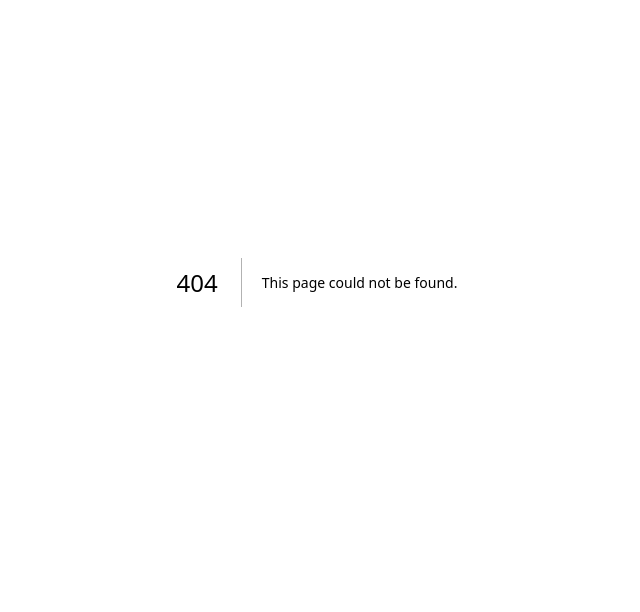
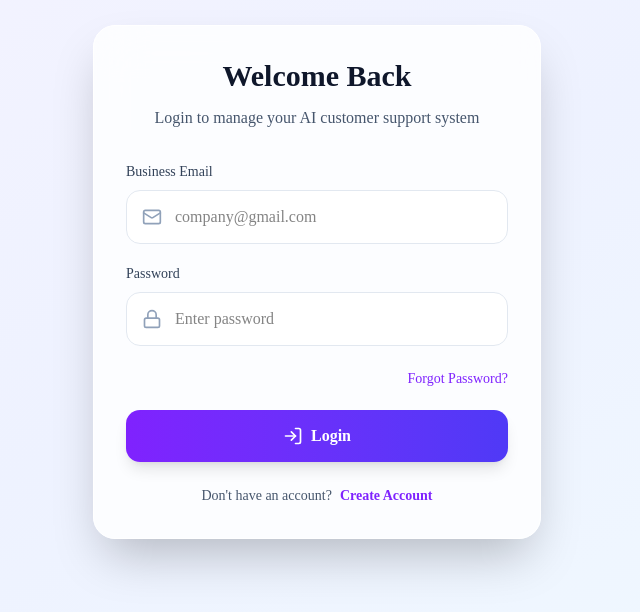
Before and after one commit to jkweb-dev/Ai-Customer-Support-System, a Next.js app in the folder frontend/: page /company/login in a window 1280 px wide. Before the commit this address had no page. Shown: the part 118-730 px from the top of the page, without its empty margins (323-963 px from the left). Built offline with nearby package versions, Linux system fonts and the light colour scheme.

Commit message:
Login form Created for Comapny side

```diff
--- /dev/null
+++ b/frontend/app/company/login/page.js
@@ -0,0 +1,254 @@
+"use client";
+
+
+import { useState } from "react";
+import { useRouter } from "next/navigation";
+import Link from "next/link";
+import toast from "react-hot-toast";
+
+
+import AuthLayout from "@/components/auth/AuthLayout";
+import LoginForm from "@/components/Auth/Login";
+
+
+import handleError from "@/Utils/handleError";
+import axios from "axios";
+
+
+
+const LoginPage = () => {
+
+
+const router = useRouter();
+
+
+
+const [formData,setFormData] = useState({
+
+email:"",
+password:""
+
+});
+
+
+
+const [loading,setLoading] = useState(false);
+
+
+
+
+
+
+
+const handleChange = (e)=>{
+
+
+const {name,value}=e.target;
+
+
+setFormData((prev)=>({
+
+...prev,
+
+[name]:value
+
+}));
+
+
+};
+
+
+
+
+
+
+
+const handleLogin = async(e)=>{
+
+
+e.preventDefault();
+
+
+
+if(!formData.email.trim()){
+
+return toast.error(
+"Email is required"
+);
+
+}
+
+
+
+if(!formData.password){
+
+return toast.error(
+"Password is required"
+);
+
+}
+
+
+
+
+try{
+
+
+setLoading(true);
+
+
+
+const response = await axios.post(
+
+ "http://localhost:5000/company/login",
+
+formData
+
+);
+
+
+
+
+if(
+response.status === 200 ||
+response.status === 201
+){
+
+
+
+localStorage.setItem(
+
+"token",
+
+response.data.token
+
+);
+
+
+
+toast.success(
+
+response.data.message ||
+"Login successful"
+
+);
+
+
+
+router.push(
+"/company/dashboard"
+);
+
+
+}
+
+
+
+}
+
+catch(error){
+
+
+handleError(
+error,
+router
+);
+
+
+}
+
+finally{
+
+
+setLoading(false);
+
+
+}
+
+
+};
+
+
+
+
+
+return (
+
+<AuthLayout
+
+title="Welcome Back"
+
+subtitle="Login to manage your AI customer support system"
+
+>
+
+
+<LoginForm
+
+formData={formData}
+
+handleChange={handleChange}
+
+handleLogin={handleLogin}
+
+loading={loading}
+
+
+
+/>
+
+
+
+<p
+
+className="
+mt-6
+
+text-center
+
+text-sm
+
+text-slate-600
+"
+
+>
+
+Don't have an account?
+
+
+<Link
+
+href="/company/register"
+
+className="
+ml-2
+
+font-semibold
+
+text-violet-600
+
+hover:text-indigo-600
+
+transition
+"
+
+>
+
+Create Account
+
+</Link>
+
+
+</p>
+
+
+
+</AuthLayout>
+
+);
+
+
+};
+
+
+export default LoginPage;
--- a/frontend/components/Auth/Login.jsx
+++ b/frontend/components/Auth/Login.jsx
@@ -0,0 +1,316 @@
+"use client";
+
+import {
+  Mail,
+  Lock,
+  LogIn
+} from "lucide-react";
+
+import Link from "next/link";
+
+
+const LoginForm = ({
+  formData,
+  handleChange,
+  handleLogin,
+  loading,
+
+}) => {
+
+
+return (
+
+<form
+onSubmit={handleLogin}
+className="space-y-5"
+>
+
+
+{/* Email */}
+
+<div>
+
+<label
+className="
+block
+text-sm
+font-medium
+text-slate-700
+mb-2
+"
+>
+Business Email
+</label>
+
+
+<div className="relative">
+
+
+<Mail
+
+size={20}
+
+className="
+absolute
+left-4
+top-1/2
+-translate-y-1/2
+text-slate-400
+"
+
+/>
+
+
+<input
+
+type="email"
+
+name="email"
+
+value={formData.email}
+
+onChange={handleChange}
+
+placeholder="company@gmail.com"
+
+className="
+w-full
+
+pl-12
+pr-4
+
+py-3.5
+
+rounded-xl
+
+bg-white
+
+border
+border-slate-200
+
+outline-none
+
+focus:border-violet-500
+
+focus:ring-4
+
+focus:ring-violet-100
+
+transition
+"
+
+/>
+
+
+</div>
+
+</div>
+
+
+
+
+
+{/* Password */}
+
+<div>
+
+
+<label
+
+className="
+block
+text-sm
+font-medium
+text-slate-700
+mb-2
+"
+
+>
+
+Password
+
+</label>
+
+
+
+<div className="relative">
+
+
+<Lock
+
+size={20}
+
+className="
+absolute
+left-4
+top-1/2
+-translate-y-1/2
+text-slate-400
+"
+
+/>
+
+
+
+<input
+
+type=
+"password"
+
+
+name="password"
+
+value={formData.password}
+
+onChange={handleChange}
+
+placeholder="Enter password"
+
+className="
+w-full
+
+pl-12
+pr-12
+
+py-3.5
+
+rounded-xl
+
+bg-white
+
+border
+border-slate-200
+
+outline-none
+
+focus:border-violet-500
+
+focus:ring-4
+
+focus:ring-violet-100
+
+transition
+"
+
+/>
+
+
+
+
+
+
+
+
+</div>
+
+
+</div>
+
+
+
+
+
+{/* Forgot Password */}
+
+<div
+className="
+text-right
+"
+>
+
+<Link
+
+href="/company/forgot-password"
+
+className="
+text-sm
+
+font-medium
+
+text-violet-600
+
+hover:text-indigo-600
+
+transition
+"
+
+>
+
+Forgot Password?
+
+</Link>
+
+
+</div>
+
+
+
+
+
+{/* Button */}
+
+
+<button
+
+type="submit"
+
+disabled={loading}
+
+className="
+w-full
+
+flex
+items-center
+justify-center
+gap-2
+
+py-3.5
+
+rounded-xl
+
+text-white
+
+font-semibold
+
+bg-gradient-to-r
+
+from-violet-600
+
+to-indigo-600
+
+shadow-lg
+
+hover:scale-[1.02]
+
+transition
+
+disabled:opacity-60
+"
+
+>
+
+<LogIn size={20}/>
+
+
+{
+loading
+?
+"Signing In..."
+:
+"Login"
+}
+
+
+</button>
+
+
+
+</form>
+
+);
+
+
+};
+
+
+export default LoginForm;
--- a/frontend/components/Auth/Register.jsx
+++ b/frontend/components/Auth/Register.jsx
@@ -367,7 +367,8 @@ const RegisterForm = ({
 
 
       <button
-      onClick={handleRegister}
+
+      type="submit"
 
         disabled={loading}
 
```
Also changed, not shown: 2 other files (tests, documents, lock files or other folders).
